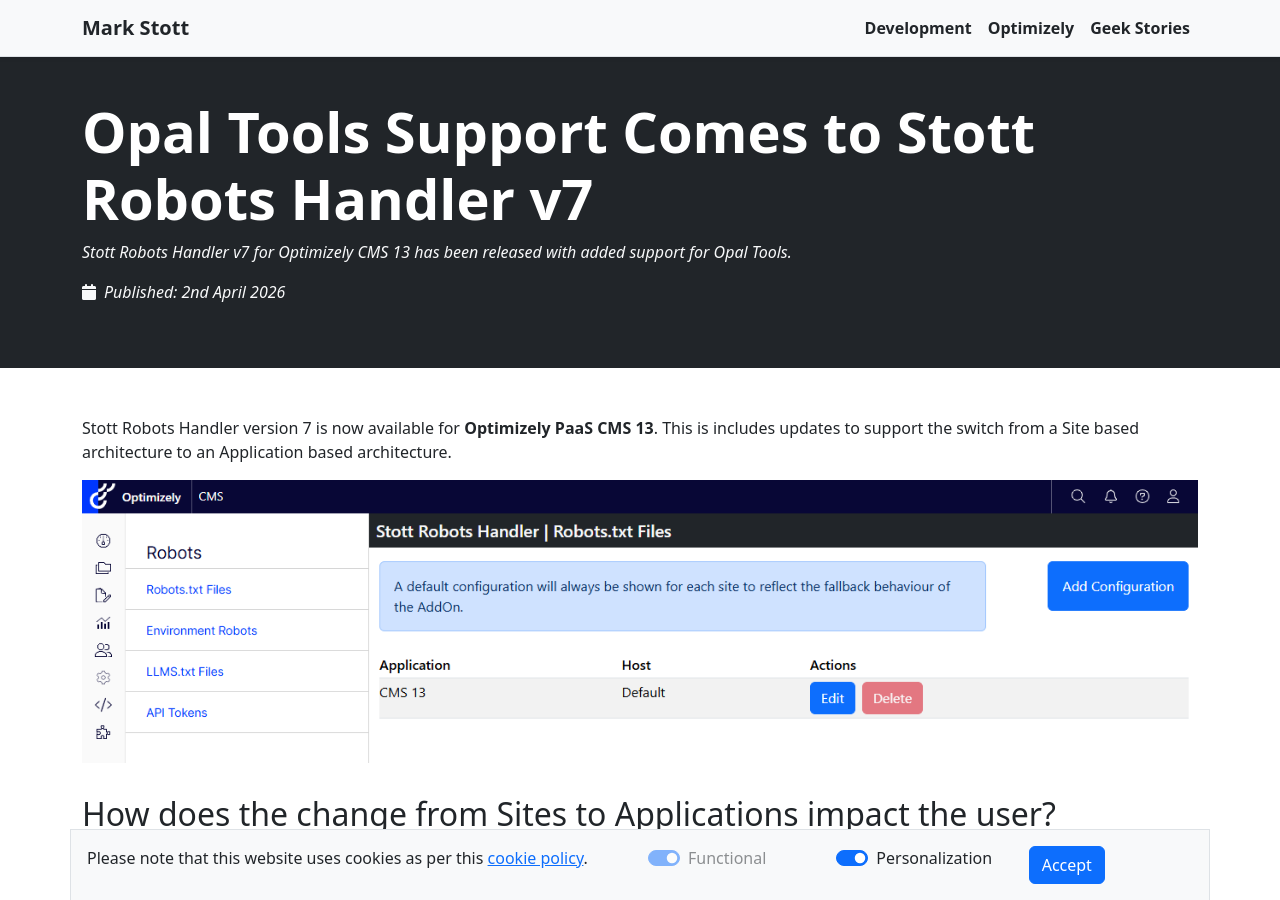
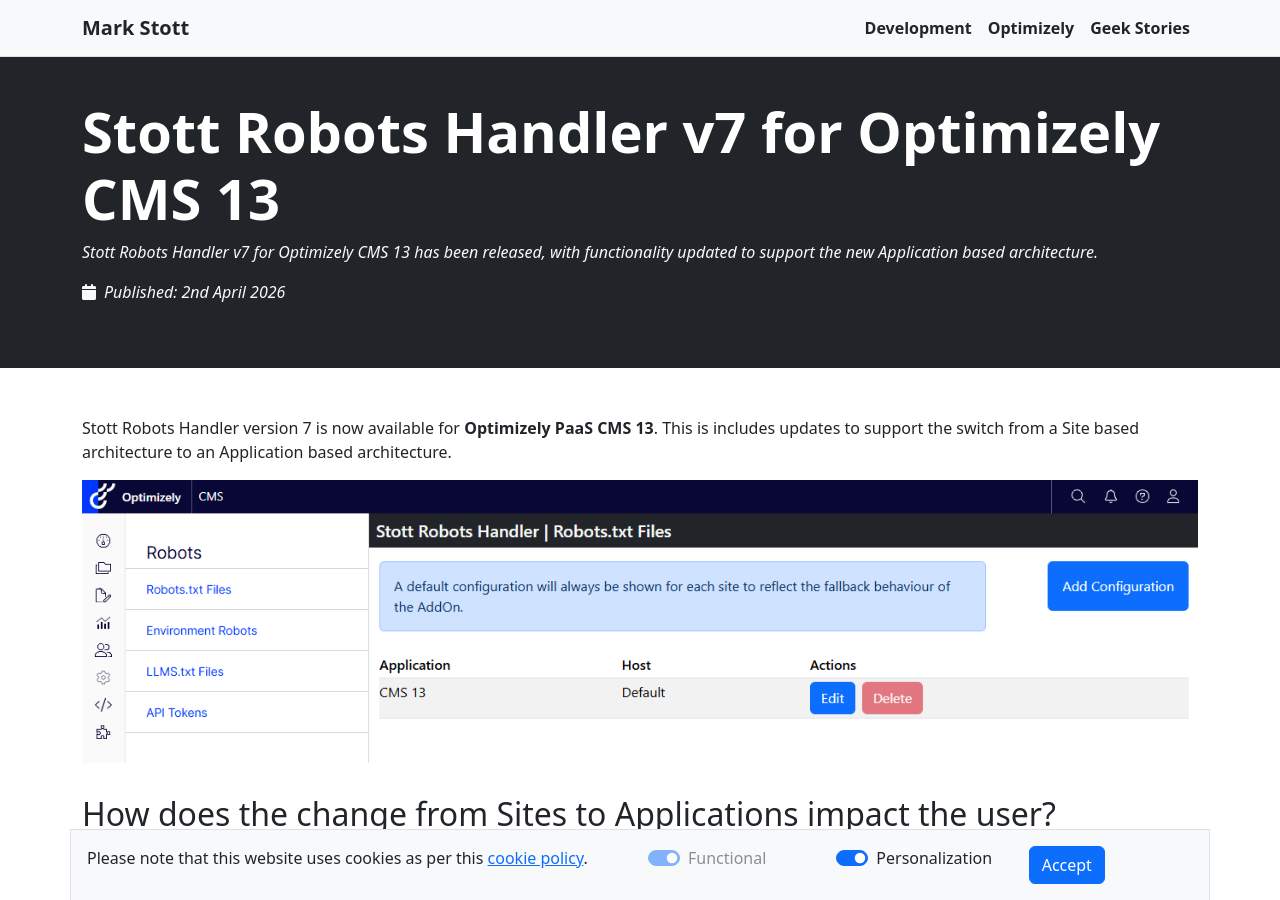
Before and after one commit to GeekInTheNorth/GeekInTheNorth.github.io, a Jekyll site: the page built from _posts/2026-04-02-stott-robots-handler-v7.md, in a window 1280 px wide and 900 px high. Built offline with Jekyll 4.4.1, drawn with Linux system fonts in a browser that asks for light colours.

Commit message:
Correct title and decription

```diff
--- a/_posts/2026-04-02-stott-robots-handler-v7.md
+++ b/_posts/2026-04-02-stott-robots-handler-v7.md
@@ -1,7 +1,7 @@
 ---
 layout: post
-title: "Opal Tools Support Comes to Stott Robots Handler v7"
-description: "Stott Robots Handler v7 for Optimizely CMS 13 has been released with added support for Opal Tools."
+title: "Stott Robots Handler v7 for Optimizely CMS 13"
+description: "Stott Robots Handler v7 for Optimizely CMS 13 has been released, with functionality updated to support the new Application based architecture."
 permalink: "/article/stott-robots-handler-v7"
 category:
   - Development
```
